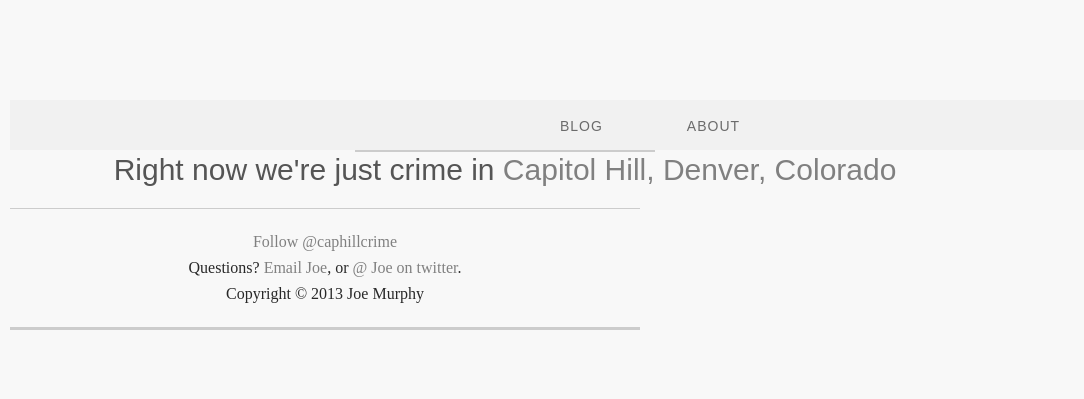
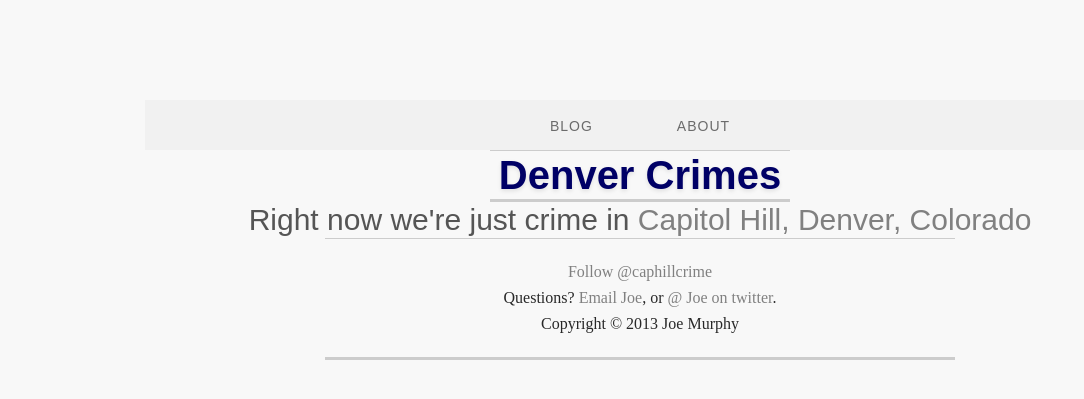
Before and after one commit to freejoe76/crime, a Flask app: page / in a window 1280 px wide. Shown: the top 399 px of the page, without its empty margins (0-1084 px from the left). Run offline with Flask 2, Linux system fonts and the light colour scheme; some libraries are stand-ins or nearby versions; some web fonts are replaced.

Commit message:
fix up the css merge

```diff
--- a/site/public/static/css/style.css
+++ b/site/public/static/css/style.css
@@ -16,7 +16,7 @@ font-weight:bold;
 border-top:1px solid #ccc;
 border-bottom:3px solid #ccc;
 width:300px;
-margin:auto;
+margin: auto;
 }
 h1 a
 {
@@ -150,6 +150,7 @@ input[type="submit"] {
 
 .container
 {
+float: none;
 min-width: 320px;
 max-width: 997px;
 border: 2px solid red;
--- a/site/public/static/css/tumblr_write.css
+++ b/site/public/static/css/tumblr_write.css
@@ -188,7 +188,7 @@ body {
 nav,
 section,
 footer {
-  float: left;
+  /* float: left; ***/
   clear: both;
 }
 section {
@@ -375,7 +375,7 @@ header {
 
 .navtop {
   height: 50px;
-  position: fixed;
+  /* position: fixed; ***/
   margin: 0 auto;
   width: 100%;
   z-index: 1000;
```
